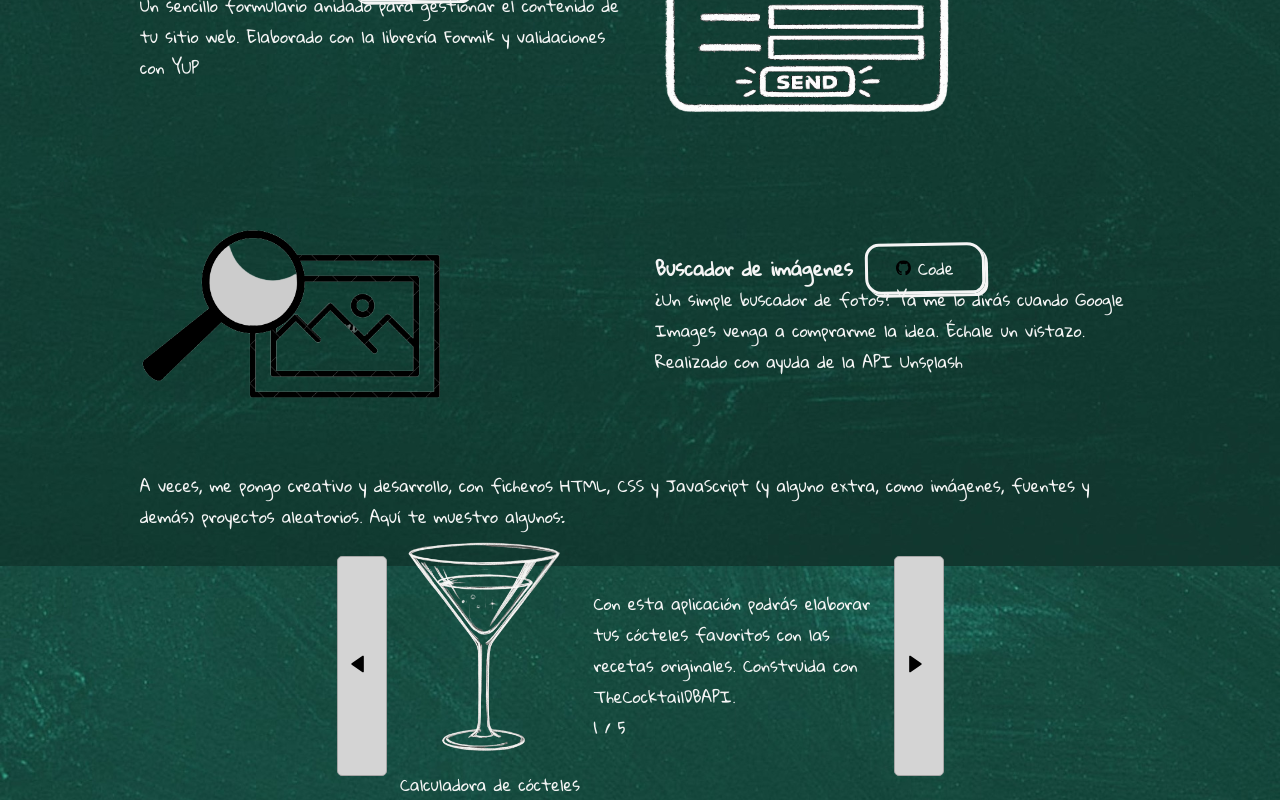
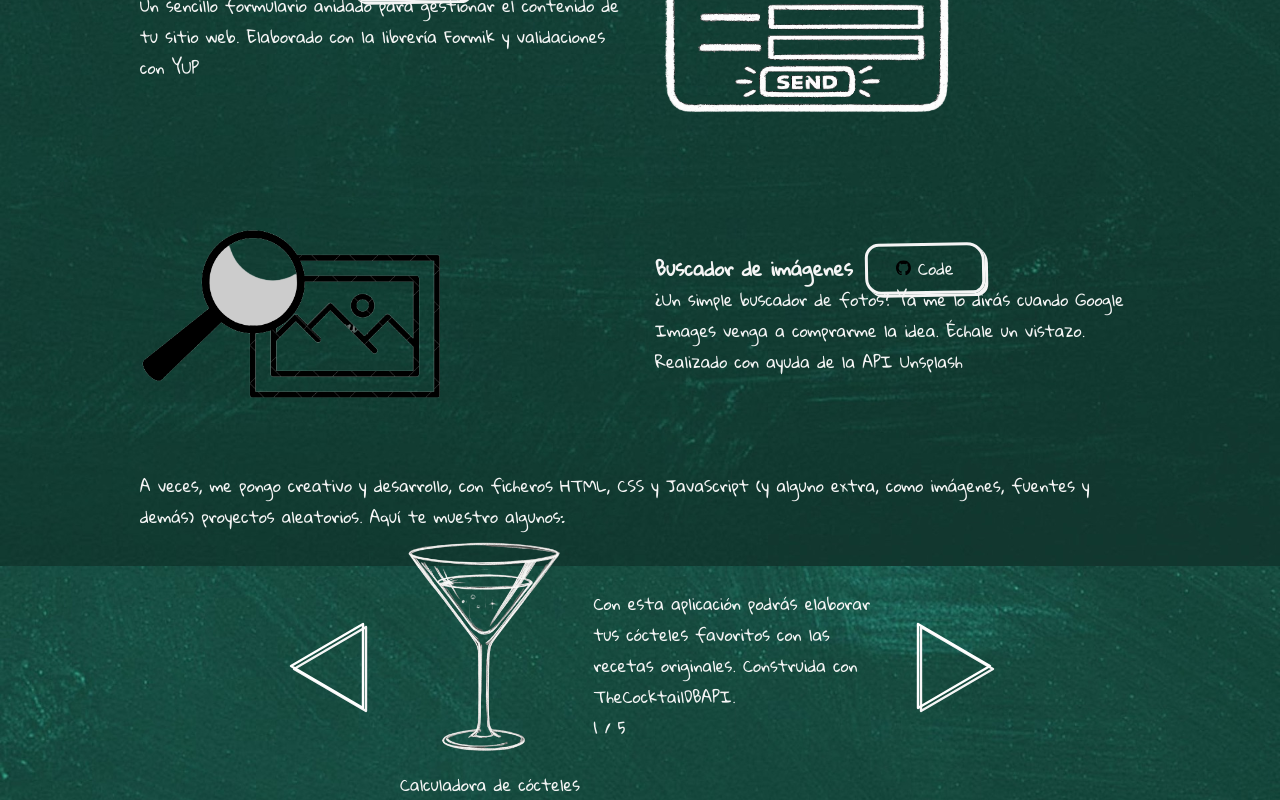
Before and after one commit to JuananA1000/Portfolio, a React (Vite) app: page / in a window 1280 px wide. Shown: the part 714-1514 px from the top of the page. Built offline with nearby package versions, Linux system fonts and the light colour scheme.

Commit message:
FEAT: Botones en forma de flecha

```diff
--- a/src/components/ImageCarousel/ImageCarousel.css
+++ b/src/components/ImageCarousel/ImageCarousel.css
@@ -22,6 +22,32 @@
   transition: all 0.2s ease;
 }
 
+.arrow-btn {
+  background: transparent;
+  border: none;
+  cursor: pointer;
+  width: 120px;
+  height: 120px;
+  padding: 0;
+}
+.arrow-btn svg {
+  width: 100%;
+  height: 100%;
+  overflow: visible;
+  filter: drop-shadow(3px 3px 0 #f5f5f5);
+}
+.arrow-btn path {
+  fill: transparent;
+  stroke: white;
+  stroke-width: 2px;
+  stroke-linejoin: round;
+  stroke-linecap: round;
+}
+.arrow-btn:hover path {
+  transform: rotate(1deg) scale(1.03);
+  transition: all 0.2s ease;
+}
+
 .arrows {
   background-color: transparent;
 }
--- a/src/components/ImageCarousel/ImageCarousel.jsx
+++ b/src/components/ImageCarousel/ImageCarousel.jsx
@@ -2,7 +2,6 @@ import { useState } from 'react';
 import translate from '../../es.json';
 import leftArrow from '../../images/svg/leftArrow.svg';
 import rightArrow from '../../images/svg/rightArrow.svg';
-import './ImageCarousel.css';
 import './ImageCarousel.css';
 
 const ImageCarousel = ({ images }) => {
@@ -18,9 +17,12 @@ const ImageCarousel = ({ images }) => {
 
   return (
     <div style={{ display: 'flex', alignItems: 'center', justifyContent: 'center' }} className='mas-proyectos'>
-      <button className='flecha-otro-proyecto' onClick={goToPrevious}>
-        <img className='arrows' src={leftArrow} width={20} />
+      <button class='arrow-btn left' onClick={goToPrevious}>
+        <svg viewBox='0 0 100 100'>
+          <path d='M80 15 L20 50 L80 85 Z' />
+        </svg>
       </button>
+
       <figure>
         <a href={images[currentIndex].url} target='_blank' rel='noopener noreferrer'>
           <img
@@ -41,8 +43,11 @@ const ImageCarousel = ({ images }) => {
           {images.length}
         </p>
       </div>
-      <button className='flecha-otro-proyecto' onClick={goToNext}>
-        <img className='arrows' src={rightArrow} width={20} />
+
+      <button class='arrow-btn right' onClick={goToNext}>
+        <svg viewBox='0 0 100 100'>
+          <path d='M20 15 L80 50 L20 85 Z' />
+        </svg>
       </button>
     </div>
   );
```
